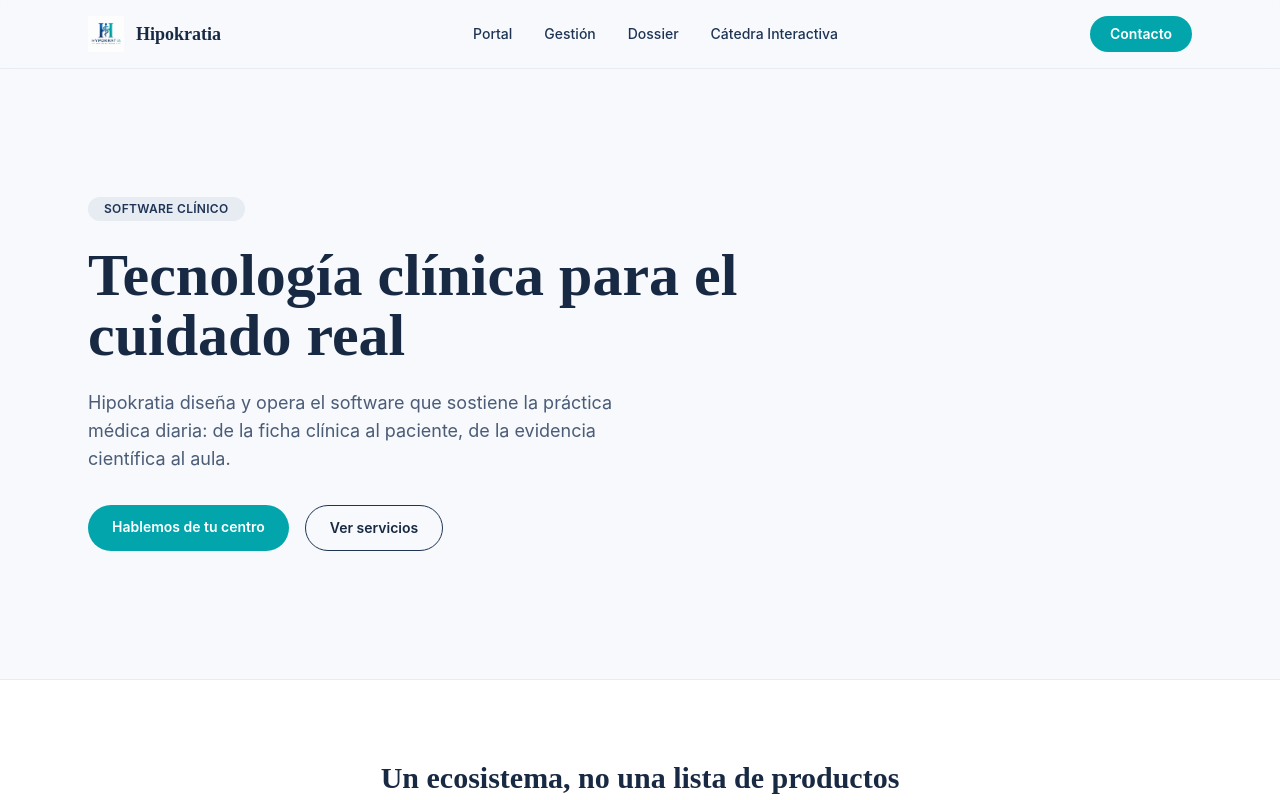
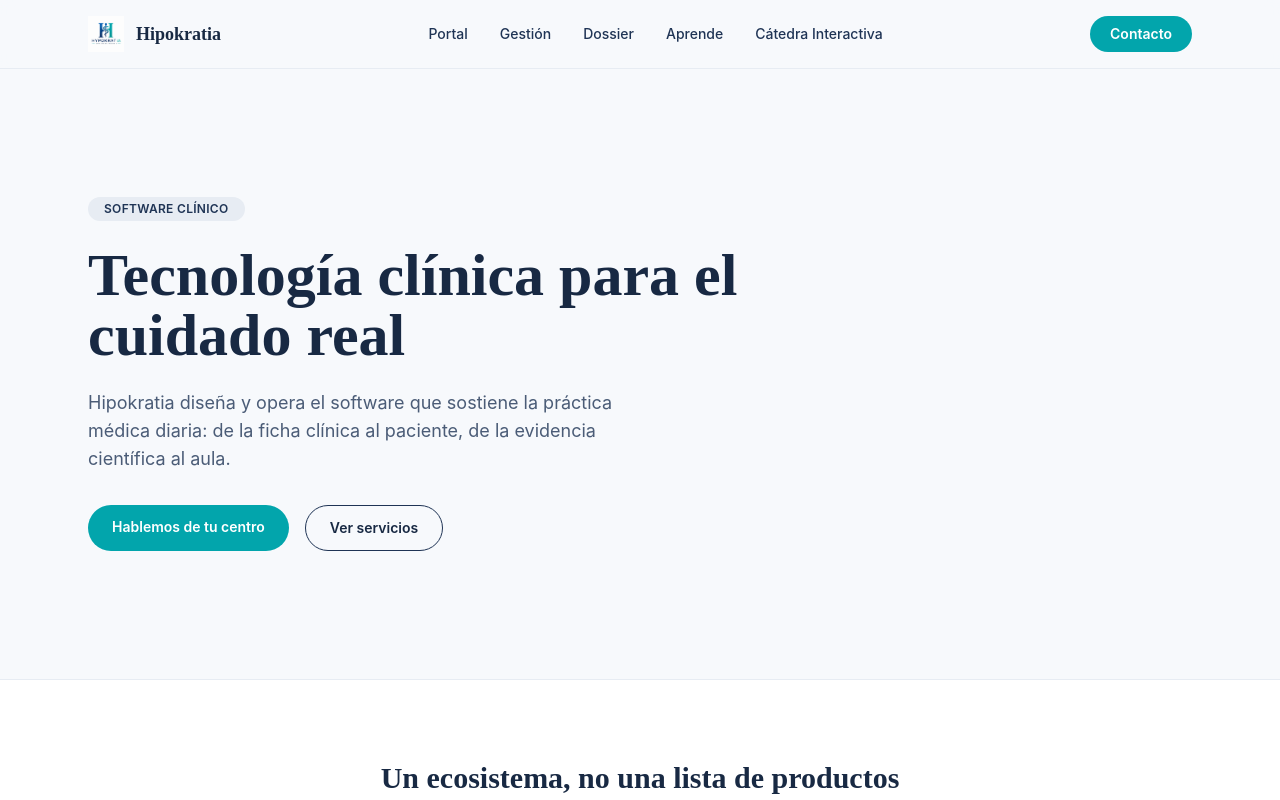
Before and after one commit to cahuerta/Hipokratia-fronted-web, a React (Vite) app: page / in a window 1280 px wide. Shown: the top 800 px of the page. Built offline with nearby package versions, Linux system fonts and the light colour scheme.

Commit message:
Update Layout.jsx

```diff
--- a/src/components/Layout.jsx
+++ b/src/components/Layout.jsx
@@ -4,6 +4,7 @@
   { to: '/portal', label: 'Portal' },
   { to: '/gestion', label: 'Gestión' },
   { to: '/dossier', label: 'Dossier' },
+  { to: '/aprende', label: 'Aprende' },
   { to: '/catedra', label: 'Cátedra Interactiva' },
 ]
 
```
